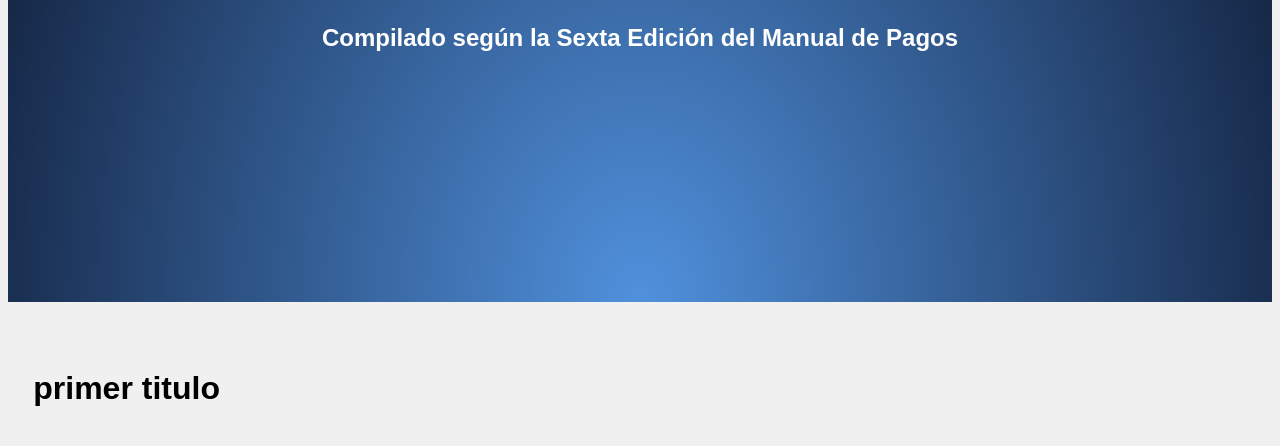
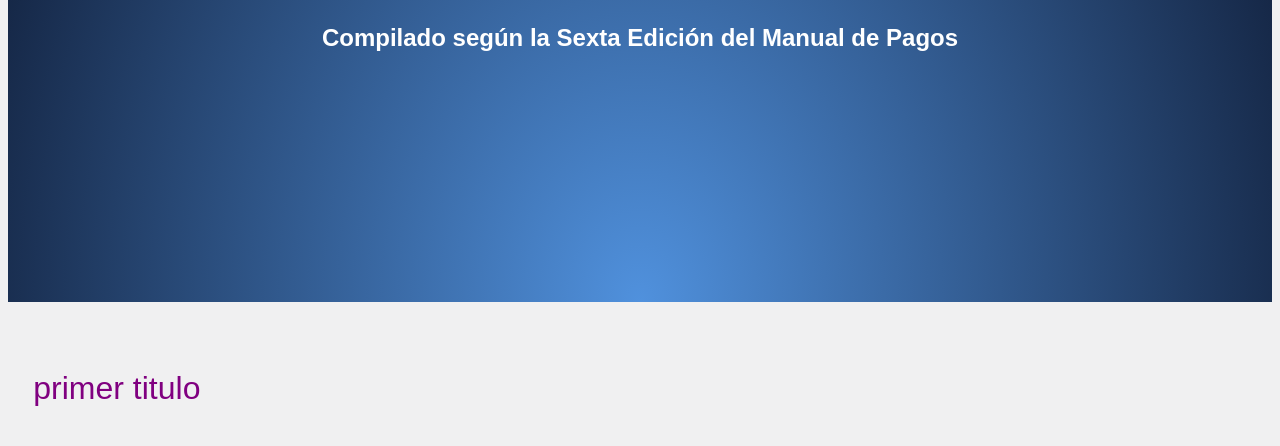
Before and after one commit to WilderGitHub/WilderGitHub.github.io, a plain HTML site: page index.html in a window 1280 px wide. Shown: the part 506-952 px from the top of the page. Drawn offline with Linux system fonts and the light colour scheme.

Commit message:
purple en p y con clase miSeccio

```diff
--- a/css/reporte.css
+++ b/css/reporte.css
@@ -67,9 +67,10 @@ div{
 	          padding-right: 2%;margin-bottom:0%;}
 
 
- p {
+ .miSeccion p {
       text-align: left;
-      font-weight: bold;
+      color: purple;
+      /* font-weight: bold; */
       font-size: 4vmin;
       font-family: Arial;
       line-height:1;
```
